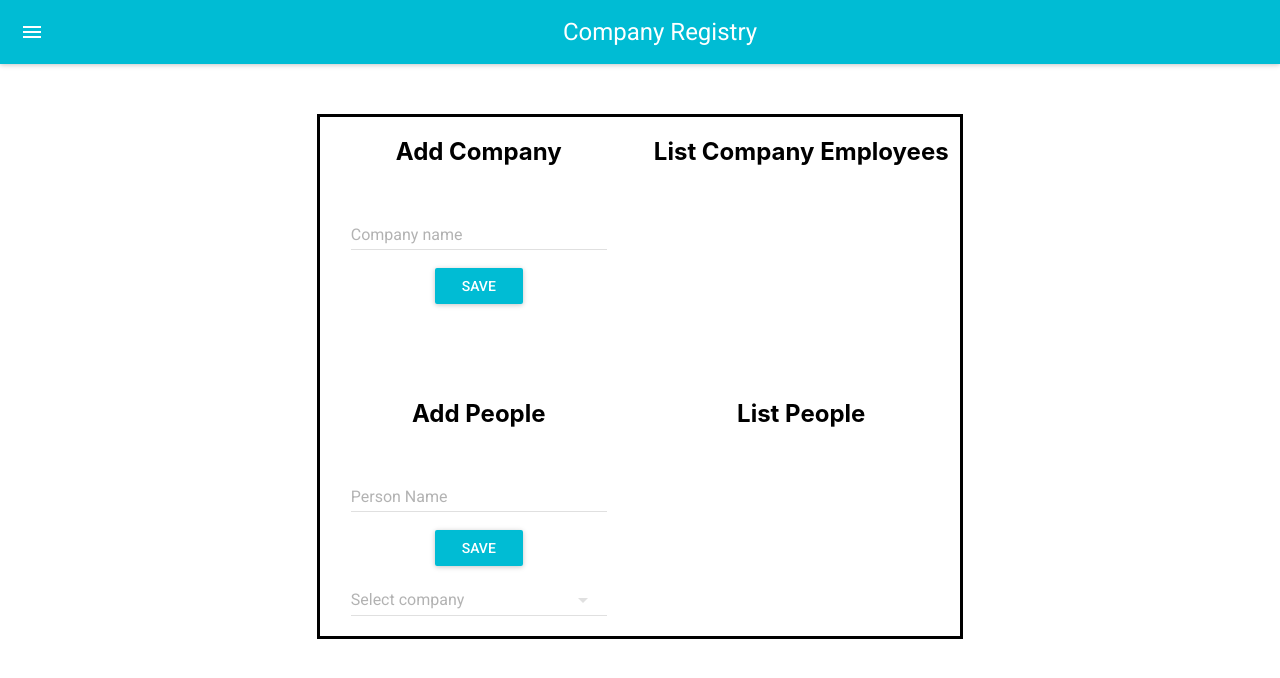
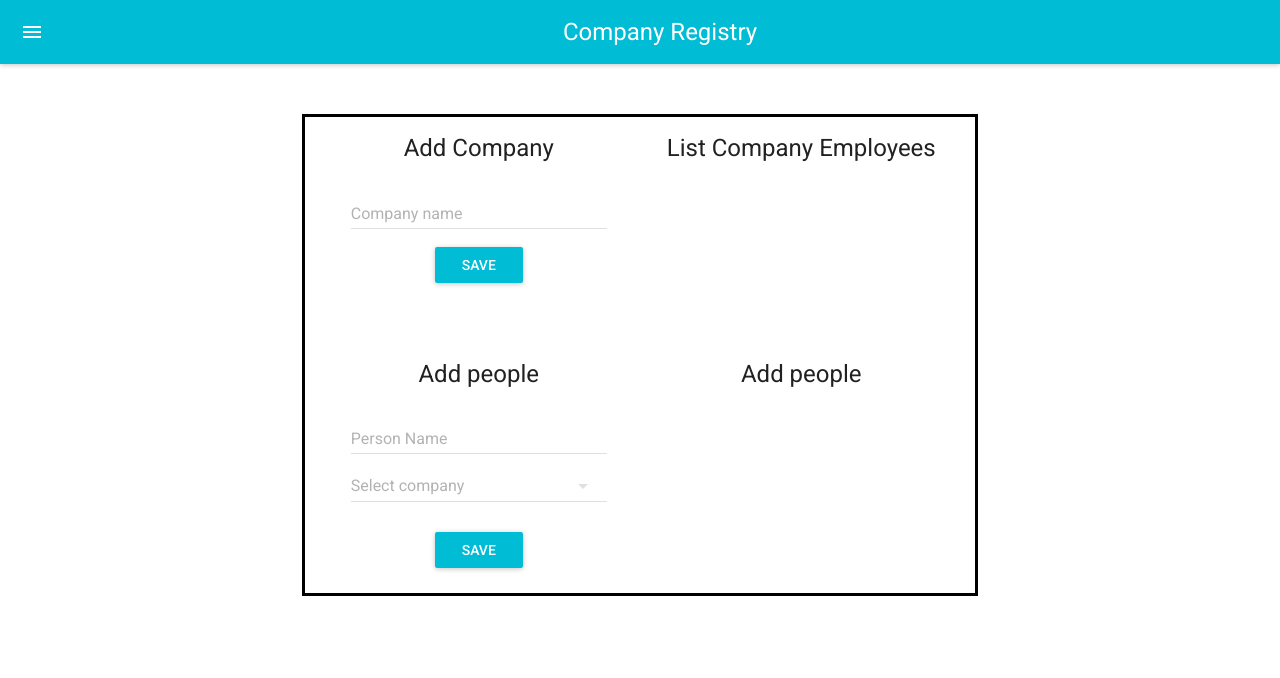
Before and after one commit to Rinbo/company-registry-react, a React (Create React App) app: page / in a window 1280 px wide. Shown: the top 678 px of the page. Built offline with nearby package versions, Linux system fonts and the light colour scheme.

Commit message:
Add material UI grid system for CreatePerson and CreateCompany

```diff
--- a/src/App.css
+++ b/src/App.css
@@ -30,6 +30,7 @@
   max-width: 50vw;
   margin: 50px auto;
   border: solid black;
+  padding: 15px;
 }
 
 .cr-button-primary {
--- a/src/components/CreateCompany.js
+++ b/src/components/CreateCompany.js
@@ -1,18 +1,17 @@
 import React, { Component } from 'react'
 import TextField from 'material-ui/TextField'
 import RaisedButton from 'material-ui/RaisedButton'
-import GridList from 'material-ui/GridList'
+import {Typography, Grid} from '@material-ui/core/'
 
 export class CreateCompany extends Component {
   render() {
     return (
       <div>
-        <h2>Add Company</h2>
-        <TextField
-          hintText="Enter name of company"
-          floatingLabelText="Company name" />
-        <br />
-        <RaisedButton label="Save" primary={true} className="cr-button-primary" />
+        <Grid container direction="column">
+          <Grid item lg><Typography variant="headline">Add Company</Typography></Grid>
+          <Grid item lg><TextField hintText="Enter name of company" floatingLabelText="Company name" /></Grid>
+          <Grid item lg><RaisedButton label="Save" primary={true} className="cr-button-primary" /></Grid>
+        </Grid>
       </div>
     )
   }
--- a/src/components/CreatePerson.js
+++ b/src/components/CreatePerson.js
@@ -2,18 +2,18 @@ import React, { Component } from 'react'
 import TextField from 'material-ui/TextField'
 import RaisedButton from 'material-ui/RaisedButton'
 import SelectField from 'material-ui/SelectField'
+import {Typography, Grid} from '@material-ui/core/'
 
 export class CreatePerson extends Component {
   render() {
     return (
       <div>
-        <h2>Add People</h2>
-        <TextField
-          hintText="Enter name of person"
-          floatingLabelText="Person Name" />
-          <RaisedButton label="Save" primary={true} className="cr-button-primary" />
-        <br />
-        <SelectField hintText="Select company" />
+        <Typography variant="headline">Add people</Typography>
+        <Grid container direction="column">
+          <Grid item lg><TextField hintText="Enter name of person" floatingLabelText="Person Name" /></Grid>
+          <Grid item lg><SelectField hintText="Select company" /></Grid>
+          <Grid item lg><RaisedButton label="Save" primary={true} className="cr-button-primary" /></Grid>
+        </Grid>
       </div>
     )
   }
--- a/src/components/ListCompany.js
+++ b/src/components/ListCompany.js
@@ -1,9 +1,10 @@
 import React, { Component } from 'react'
+import Typography from '@material-ui/core/Typography'
 
 export class ListCompany extends Component {
   render() {
     return (
-        <h2>List Company Employees</h2>
+      <Typography variant="headline">List Company Employees</Typography>
     )
   }
 }
--- a/src/components/ListPerson.js
+++ b/src/components/ListPerson.js
@@ -1,9 +1,10 @@
 import React, { Component } from 'react'
+import Typography from '@material-ui/core/Typography'
 
 export class ListPerson extends Component {
   render() {
     return (
-        <h2>List People</h2>
+      <Typography variant="headline">Add people</Typography>
     )
   }
 }
```
